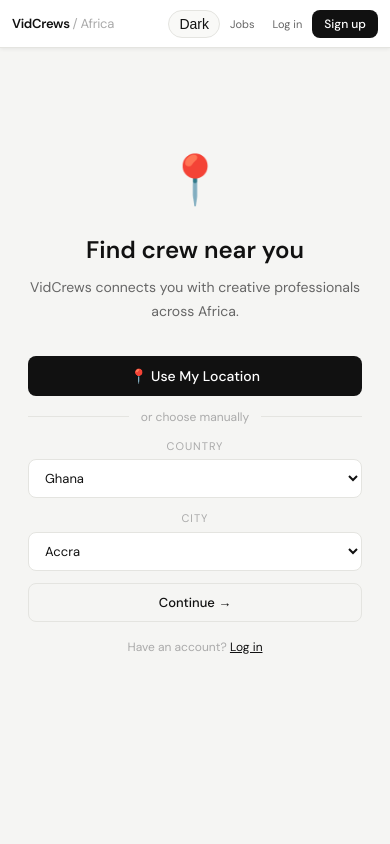
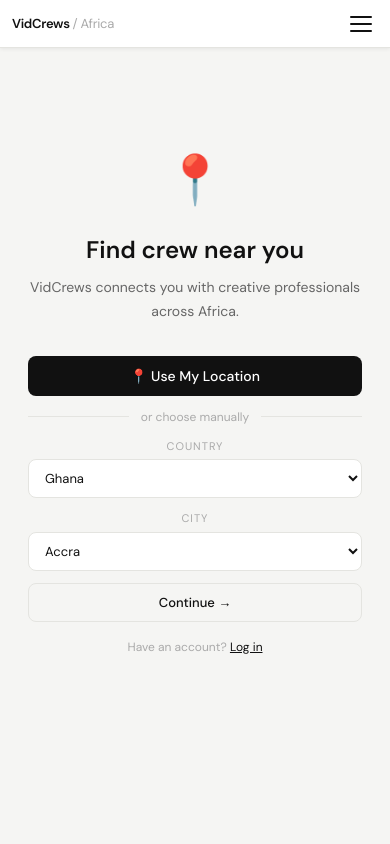
Before and after one commit to kevinghansah112-wq/vidcrews, a React (Vite) app: page / in a window 390 px wide. Shown: the top 844 px of the page. Built offline with nearby package versions, Linux system fonts and the light colour scheme.

Commit message:
hamburger menu no theme toggle

```diff
--- a/src/App.jsx
+++ b/src/App.jsx
@@ -12,36 +12,32 @@
 import AdminPanel from './pages/AdminPanel'
 import Chatbot from './pages/Chatbot'
 import './styles.css'
-
 function getSystemTheme() {
   return window.matchMedia('(prefers-color-scheme: dark)').matches ? 'dark' : 'light'
 }
-
 function AppInner() {
-const { profile, loading } = useAuth()
-const [screen, setScreen] = useState('location')
-const [history, setHistory] = useState([])
-const [location, setLocation] = useState({ country: 'Ghana', city: 'Accra' })
-const [theme, setTheme] = useState(function() {
-return localStorage.getItem('vc-theme') || getSystemTheme()
-})
-
+  var auth = useAuth()
+  var profile = auth.profile
+  var loading = auth.loading
+  var screenState = useState('location')
+  var setScreen = screenState[1]
+  var screen = screenState[0]
+  var historyState = useState([])
+  var setHistory = historyState[1]
+  var history = historyState[0]
+  var locationState = useState({ country: 'Ghana', city: 'Accra' })
+  var setLocation = locationState[1]
+  var location = locationState[0]
   useEffect(function() {
+    var theme = getSystemTheme()
     document.documentElement.setAttribute('data-theme', theme)
-localStorage.setItem('vc-theme', theme)
-}, [theme])
-
-var toggleTheme = function() {
-setTheme(function(t) { return t === 'dark' ? 'light' : 'dark' })
-}
-
-var go = function(sc) {
+  }, [])
+  function go(sc) {
     setHistory(function(h) { return [...h, screen] })
     setScreen(sc)
     window.scrollTo({ top: 0, behavior: 'smooth' })
   }
-
-var goBack = function() {
+  function goBack() {
     if (history.length > 0) {
       var prev = history[history.length - 1]
       setHistory(function(h) { return h.slice(0, -1) })
@@ -49,29 +45,25 @@
       window.scrollTo({ top: 0, behavior: 'smooth' })
     }
   }
-
   useEffect(function() {
     if (!loading && profile && (screen === 'location' || screen === 'auth')) {
       go('browse')
     }
   }, [profile, loading])
-
   if (loading) {
     return (
-<div style={{ display: 'flex', alignItems: 'center', justifyContent: 'center', height: '100vh', background: 'var(-bg)' }}>
+      <div style={{ display: 'flex', alignItems: 'center', justifyContent: 'center', height: '100vh', background: 'var(--bg)' }}>
         <div className="spinner" />
       </div>
     )
   }
-
   var showBack = history.length > 0 && screen !== 'browse' && screen !== 'location'
-
   return (
     <div className="app">
-<Nav go={go} theme={theme} toggleTheme={toggleTheme} />
+      <Nav go={go} />
       <main>
         {showBack && (
-<button onClick={goBack} style={{ background: 'none', border: 'none', color: 'var(-text-2)', cursor: 'pointer', fontSize: 13, display: 'flex', alignItems: 'center', gap: 6, marginBottom: 20, padding: 0 }}>
+          <button onClick={goBack} style={{ background: 'none', border: 'none', color: 'var(--text-2)', cursor: 'pointer', fontSize: 13, display: 'flex', alignItems: 'center', gap: 6, marginBottom: 20, padding: 0 }}>
             Back
           </button>
         )}
@@ -89,7 +81,6 @@
     </div>
   )
 }
-
 export default function App() {
   return (
     <AuthProvider>
--- a/src/components/Nav.jsx
+++ b/src/components/Nav.jsx
@@ -1,51 +1,109 @@
+import { useState } from 'react'
 import { useAuth } from '../hooks/useAuth'
 import { signOut } from '../lib/supabase'
-export default function Nav({ go, theme, toggleTheme }) {
-  const { profile } = useAuth()
-  const isCreative = profile?.user_type === 'creative'
-  const isAdmin = profile?.is_admin
-  const handleSignOut = async () => {
-    await signOut()
-    go('location')
+export default function Nav({ go }) {
+  var auth = useAuth()
+  var profile = auth.profile
+  var isCreative = profile && profile.user_type === 'creative'
+  var isAdmin = profile && profile.is_admin
+  var menuState = useState(false)
+  var setMenuOpen = menuState[1]
+  var menuOpen = menuState[0]
+  function handleSignOut() {
+    signOut().then(function() { go('location') })
+  }
+  function navClick(screen) {
+    setMenuOpen(false)
+    go(screen)
   }
   return (
     <nav className="nav">
-      <div className="nav-logo" onClick={() => go(profile ? 'browse' : 'location')}>
+      <div className="nav-logo" onClick={function() { go(profile ? 'browse' : 'location') }}>
         VidCrews <span>/ Africa</span>
       </div>
-      <div className="nav-links">
-        <button className="theme-btn" onClick={toggleTheme} title="Toggle theme">
-          {theme === 'dark' ? 'Light' : 'Dark'}
+      <div style={{ display: 'flex', alignItems: 'center', gap: 8 }}>
+        <button
+          onClick={function() { setMenuOpen(function(o) { return !o }) }}
+          style={{ background: 'none', border: 'none', cursor: 'pointer', padding: '6px', display: 'flex', flexDirection: 'column', gap: '5px' }}
+          aria-label="Menu"
+        >
+          <div style={{ width: 22, height: 2, background: 'var(--text)', borderRadius: 2, transition: 'transform 0.2s', transform: menuOpen ? 'rotate(45deg) translate(5px, 5px)' : 'none' }} />
+          <div style={{ width: 22, height: 2, background: 'var(--text)', borderRadius: 2, transition: 'opacity 0.2s', opacity: menuOpen ? 0 : 1 }} />
+          <div style={{ width: 22, height: 2, background: 'var(--text)', borderRadius: 2, transition: 'transform 0.2s', transform: menuOpen ? 'rotate(-45deg) translate(5px, -5px)' : 'none' }} />
         </button>
+      </div>
+      {menuOpen && (
+        <div style={{
+          position: 'fixed',
+          top: 54,
+          right: 0,
+          width: '100%',
+          maxWidth: 280,
+          background: 'var(--surface)',
+          borderLeft: '1px solid var(--border)',
+          borderBottom: '1px solid var(--border)',
+          boxShadow: 'var(--shadow-lg)',
+          zIndex: 200,
+          padding: '8px 0'
+        }}>
           {profile ? (
-          <>
-            <button className="btn-g" onClick={() => go('browse')}>Browse</button>
-            <button className="btn-g" onClick={() => go('jobs')}>Jobs</button>
-            {isCreative && <button className="btn-g" onClick={() => go('dashboard')}>Earnings</button>}
-            <button className="btn-g" onClick={() => go('messages')}>Messages</button>
+            <div>
+              <div style={{ padding: '12px 20px', borderBottom: '1px solid var(--border)', marginBottom: 4 }}>
+                <div style={{ fontWeight: 600, fontSize: 14 }}>{profile.full_name || profile.username}</div>
+                <div style={{ fontSize: 12, color: 'var(--text-3)' }}>@{profile.username}</div>
+              </div>
+              {[
+                ['Browse Crew', 'browse'],
+                ['Job Board', 'jobs'],
+                ['Messages', 'messages'],
+                isCreative ? ['Earnings', 'dashboard'] : null,
+                ['My Profile', 'profile']
+              ].filter(Boolean).map(function(item) {
+                return (
+                  <button key={item[1]} onClick={function() { navClick(item[1]) }}
+                    style={{ display: 'block', width: '100%', background: 'none', border: 'none', padding: '12px 20px', fontSize: 14, color: 'var(--text)', cursor: 'pointer', textAlign: 'left' }}
+                    onMouseOver={function(e) { e.currentTarget.style.background = 'var(--surface-2)' }}
+                    onMouseOut={function(e) { e.currentTarget.style.background = 'none' }}
+                  >
+                    {item[0]}
+                  </button>
+                )
+              })}
               {isAdmin && (
-              <button className="btn btn-sm" onClick={() => go('admin')} style={{ marginLeft: 4 }}>Admin</button>
+                <button onClick={function() { navClick('admin') }}
+                  style={{ display: 'block', width: '100%', background: 'none', border: 'none', padding: '12px 20px', fontSize: 14, color: 'var(--text)', cursor: 'pointer', textAlign: 'left' }}>
+                  Admin Panel
+                </button>
               )}
-            <button className="btn-g" onClick={handleSignOut}>Log out</button>
-            <div
-              className="av"
-              style={{ width: 34, height: 34, fontSize: 11, marginLeft: 4, cursor: 'pointer' }}
-              onClick={() => go('profile')}
-              title={profile.username}
-            >
-              {profile.avatar_url
-                ? <img src={profile.avatar_url} alt={profile.username} />
-                : profile.initials}
+              <div style={{ borderTop: '1px solid var(--border)', marginTop: 4, paddingTop: 4 }}>
+                <button onClick={function() { setMenuOpen(false); handleSignOut() }}
+                  style={{ display: 'block', width: '100%', background: 'none', border: 'none', padding: '12px 20px', fontSize: 14, color: 'var(--red)', cursor: 'pointer', textAlign: 'left' }}>
+                  Log out
+                </button>
               </div>
-          </>
+            </div>
           ) : (
-          <>
-            <button className="btn-g" onClick={() => go('jobs')}>Jobs</button>
-            <button className="btn-g" onClick={() => go('auth')}>Log in</button>
-            <button className="btn btn-sm" onClick={() => go('auth')}>Sign up</button>
-          </>
+            <div>
+              {[['Browse Crew', 'browse'], ['Job Board', 'jobs']].map(function(item) {
+                return (
+                  <button key={item[1]} onClick={function() { navClick(item[1]) }}
+                    style={{ display: 'block', width: '100%', background: 'none', border: 'none', padding: '12px 20px', fontSize: 14, color: 'var(--text)', cursor: 'pointer', textAlign: 'left' }}>
+                    {item[0]}
+                  </button>
+                )
+              })}
+              <div style={{ padding: '12px 16px', display: 'flex', gap: 8 }}>
+                <button className="btn-s" style={{ flex: 1, padding: 9 }} onClick={function() { navClick('auth') }}>Log in</button>
+                <button className="btn" style={{ flex: 1, padding: 9 }} onClick={function() { navClick('auth') }}>Sign up</button>
+              </div>
+            </div>
           )}
         </div>
+      )}
+      {menuOpen && (
+        <div onClick={function() { setMenuOpen(false) }}
+          style={{ position: 'fixed', inset: 0, zIndex: 190 }} />
+      )}
     </nav>
   )
 }
```
Also changed, not shown: 3 other files (tests, documents, lock files or other folders). Lines whose indentation alone changed are shown as unchanged.
